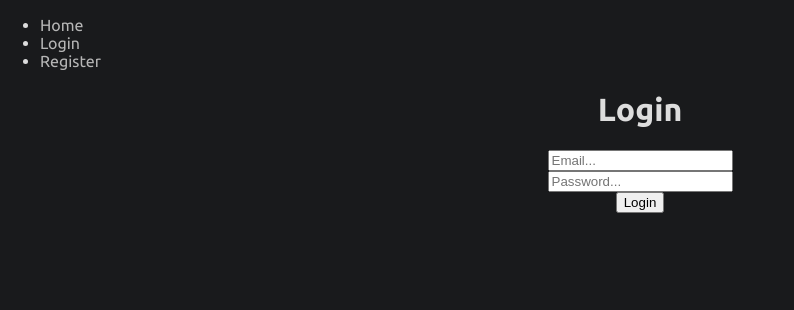
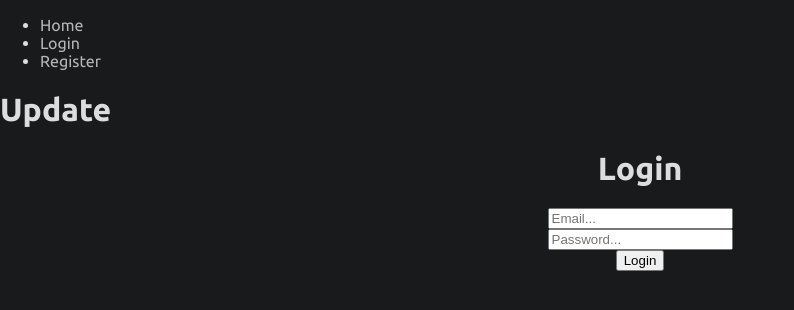
Before and after one commit to Fableverse/fableverse-frontend, a React (Create React App) app in the folder frontend/: page /login in a window 1280 px wide. Shown: the top 310 px of the page, without its empty margins (0-794 px from the left). Built offline with nearby package versions, Linux system fonts and the light colour scheme; no server answers.

Commit message:
Pipeline testing

```diff
--- a/frontend/src/components/pages/public/login/login.js
+++ b/frontend/src/components/pages/public/login/login.js
@@ -9,6 +9,7 @@ function Login ({ login, isLoading }) {
 
   return (
     <div>
+      <h1>Update</h1>
       {isLoading ? (
         ''
       ) : (
```
